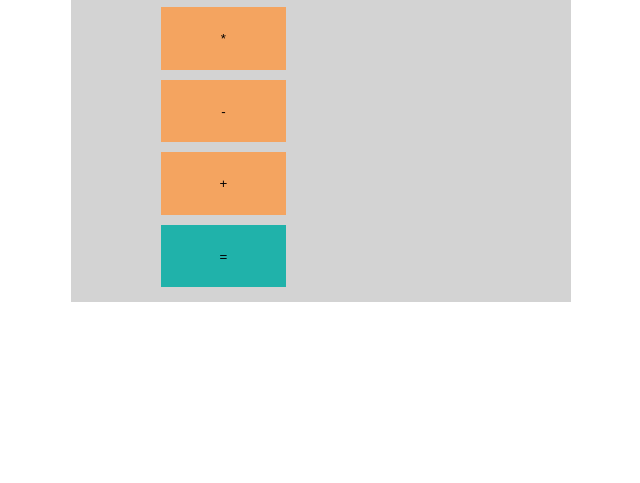
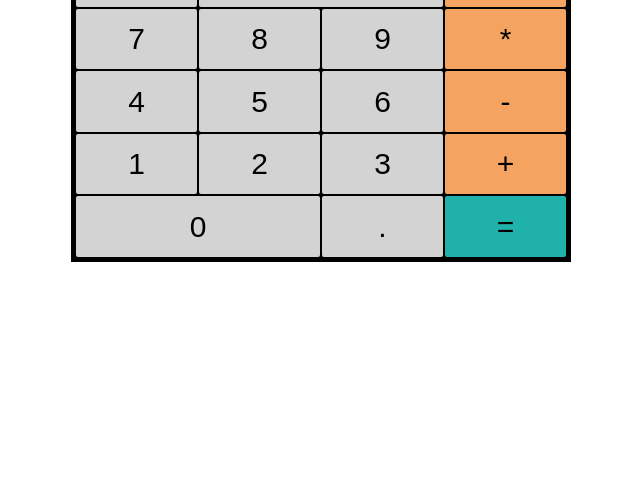
Before and after one commit to Cicada481/calculator, a plain HTML site: page index.html in a window 1280 px wide. Shown: the part 317-800 px from the top of the page, without its empty margins (319-959 px from the left). Drawn offline with Linux system fonts and the light colour scheme.

Commit message:
Add all buttons to calculator

```diff
--- a/index.html
+++ b/index.html
@@ -14,12 +14,8 @@
                 Display
             </div>
             <div class="buttons">
-                <div class="numbers">
-                    Numbers
-                </div>
-                <div class="operations">
-                    Operations
-                </div>
+                <div class="numbers"></div>
+                <div class="operations"></div>
             </div>
         </div>
     </body>
--- a/script.js
+++ b/script.js
@@ -1,6 +1,7 @@
 let unitLength = 0;
+const GAP = 2;
 const NUM_BUTTONS_PER_ROW = 4;
-const NUMBER_COLOR = "gray";
+const NUMBER_COLOR = "lightgray";
 const OPERATION_COLOR = "sandybrown";
 const EQUALS_COLOR = "lightseagreen";
 
@@ -21,25 +22,44 @@ function operate(operand1, operand, operand2) {
 }
 
 function customizeButton(button, width, backgroundColor, textContent, id) {
-    button.style.width = width * unitLength + "px";
+    button.style.width = width * unitLength + GAP * (width - 1) + "px";
     button.style.height = unitLength / 2 + "px";
     button.style.backgroundColor = backgroundColor;
     button.textContent = textContent;
     button.id = id;
+    button.style.borderRadius = BORDER_RADIUS + "px";
+
+    button.addEventListener("mouseenter", e => {
+      e.currentTarget.style.opacity = "0.9";
+    });
+
+    button.addEventListener("mouseleave", e => {
+      e.currentTarget.style.opacity = "1";
+    });
+}
+
+function addRow(numberButtonContainer, newRow, buttonList) {
+  newRow.style.display = "flex";
+  newRow.style.gap = GAP + "px";
+  buttonList.forEach(button => newRow.appendChild(button));
+  numberButtonContainer.appendChild(newRow);
 }
 
 function main() {
     const calculator = document.querySelector(".calculator");
-    const usableWidth = calculator.clientWidth - calculator.style.paddingLeft
-    - calculator.style.paddingRight;
-    const gap = calculator.style.gap;
-    unitLength = (usableWidth - (NUM_BUTTONS_PER_ROW - 1) * gap)
+    calculator.style.gap = GAP + "px";
+    const leftPadding = getComputedStyle(calculator).getPropertyValue("padding-left");
+    const usableWidth = calculator.clientWidth -
+    2 * leftPadding.substring(0, leftPadding.length - 2);
+    unitLength = (usableWidth - (NUM_BUTTONS_PER_ROW - 1) * GAP)
     / NUM_BUTTONS_PER_ROW;
+    const buttons = document.querySelector(".buttons");
+    buttons.style.gap = GAP + "px";
 
     const numberButtons = [];
     for (let i = 0; i <= 9; i++) {
         const button = document.createElement("button");
-        numberButtons.push(i);
+        numberButtons.push(button);
     }
 
     const buttonAdd = document.createElement("button");
@@ -59,6 +79,7 @@ function main() {
     const buttonNegate = document.createElement("button");
 
     const operations = document.querySelector(".operations");
+    operations.style.gap = GAP + "px";
     const operationButtons = [buttonDivide, buttonMultiply, buttonSubtract,
         buttonAdd, buttonEquals
     ];
@@ -76,6 +97,37 @@ function main() {
         }
         operations.appendChild(button);
     }
+
+    const numberButtonContainer = document.querySelector(".numbers");
+    numberButtonContainer.style.gap = GAP + "px";
+
+    customizeButton(buttonAC, 1, NUMBER_COLOR, "AC", "buttonAC");
+    customizeButton(buttonNegate, 2, NUMBER_COLOR, "+/-", "buttonNegate");
+    addRow(numberButtonContainer, document.createElement("div"), [buttonAC, buttonNegate]);
+
+    for (let i = 7; i >= 1; i -= 3) {
+      const buttonList = [];
+      for (let j = 0; j < 3; j++) {
+        let num = i + j;
+        customizeButton(numberButtons[num], 1, NUMBER_COLOR, num.toString(), "button" + num);
+        buttonList.push(numberButtons[num]);
+      }
+      addRow(numberButtonContainer, document.createElement("div"), buttonList);
+    }
+    customizeButton(numberButtons[0], 2, NUMBER_COLOR, "0", "button0");
+    customizeButton(buttonDecimal, 1, NUMBER_COLOR, ".", "buttonDecimal");
+    addRow(numberButtonContainer, document.createElement("div"), [numberButtons[0], buttonDecimal]);
+
+    let operand1 = 0;
+    let operator = "";
+    let operand2 = "";
+
+    for (let i = 0; i <= 9; i++) {
+      numberButtons[i].addEventListener();
+    }
+
 }
 
+const BORDER_RADIUS = 2;
+
 main();
--- a/styles.css
+++ b/styles.css
@@ -16,6 +16,10 @@ button:hover {
     cursor: pointer;
 }
 
+button {
+  font-size: inherit;
+}
+
 img, picture, video, canvas, svg {
     min-height: 0;
     min-width: 0;
@@ -31,25 +35,30 @@ body {
     justify-content: center;
     align-items: center;
 
-    font-family: Arial, Helvetica, sans-serif;
-
     .calculator {
         display: flex;
         flex-direction: column;
-        background: lightgray;
+        background: black;
 
         width: 500px;
-        padding: 15px;
-        gap: 10px;
+        padding: 5px;
+
+        font-family: Arial, Helvetica, sans-serif;
+        font-size: 30px;
+
+        .display {
+          background: lightskyblue;
+          border-bottom: 1px solid black;
+          text-align: right;
+        }
 
         .buttons {
             display: flex;
-            gap: 10px;
+            justify-content: flex-start;
 
             .operations, .numbers {
                 display: flex;
                 flex-direction: column;
-                gap: 10px;
             }
         }
     }
```
